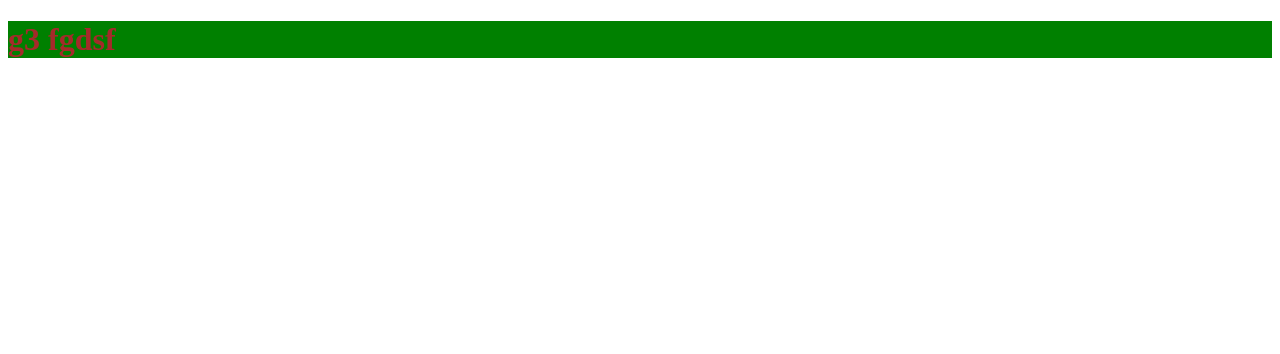
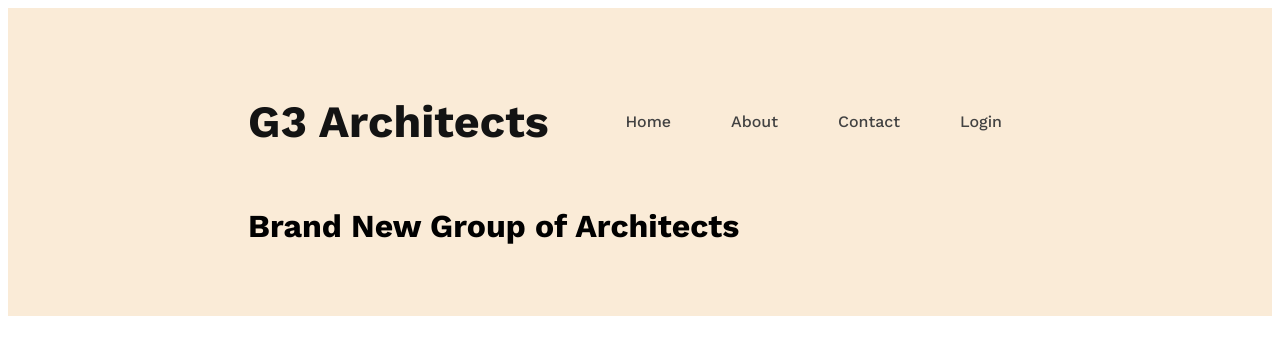
Before and after one commit to AnwarHossain52/G3-Architects, a plain HTML site: page index.html in a window 1280 px wide. Drawn offline with nearby package versions, Linux system fonts and the light colour scheme.

Commit message:
added header

```diff
--- a/index.html
+++ b/index.html
@@ -5,10 +5,31 @@
     <meta name="viewport" content="width=device-width, initial-scale=1.0">
     <title>g3 Arckhitec</title>
     <link rel="stylesheet" href="style.css">
+    <link rel="preconnect" href="https://fonts.googleapis.com">
+<link rel="preconnect" href="https://fonts.gstatic.com" crossorigin>
+<link href="https://fonts.googleapis.com/css2?family=Lato:wght@700&family=Open+Sans:wght@800&family=Roboto:wght@400;700;900&family=Work+Sans:wght@300;400;500;600;700;800;900&display=swap" rel="stylesheet">
 </head>
 <body>
     <Header>
-        <h1>g3 fgdsf</h1>
+        <nav>
+            <h2 class="nav-title">G3 Architects</h2>
+            <ul>
+              <li><a href="">Home</a> </li>
+              <li><a href="">About</a> </li>
+              <li><a href="">Contact</a> </li>
+              <li><a href="">Login</a> </li>
+            </ul>
+        </nav>
+        <div class="banner">
+            <h1 class="banner-title">
+                Brand New
+Group of Architects
+
+
+
+            </h1>
+        </div>
+
 
     </Header>
     <main>
--- a/style.css
+++ b/style.css
@@ -1,4 +1,36 @@
-h1{
-    color: brown;
-    background: green;
+*{
+    font-family: 'Lato', sans-serif;
+    font-family: 'Open Sans', sans-serif;
+    font-family: 'Work Sans', sans-serif;
 }
+/* header start */
+header{
+    background-color: antiquewhite;
+    padding: 50px 240px;
+}
+nav{
+    display: flex;
+    justify-content: space-between;
+    align-items: center;
+}
+.nav-title{
+    font-size: 2.8rem;
+    font-weight: 700;
+    color: #131313;
+}
+
+nav > ul{
+    display: flex;
+}
+nav li{
+    list-style: none;
+    margin: 30px;
+    font-weight: 500;
+    font-size: 1rem;
+
+}
+nav li a{
+    text-decoration: none;
+    color: #424242;
+}
+/* header end*/
```
